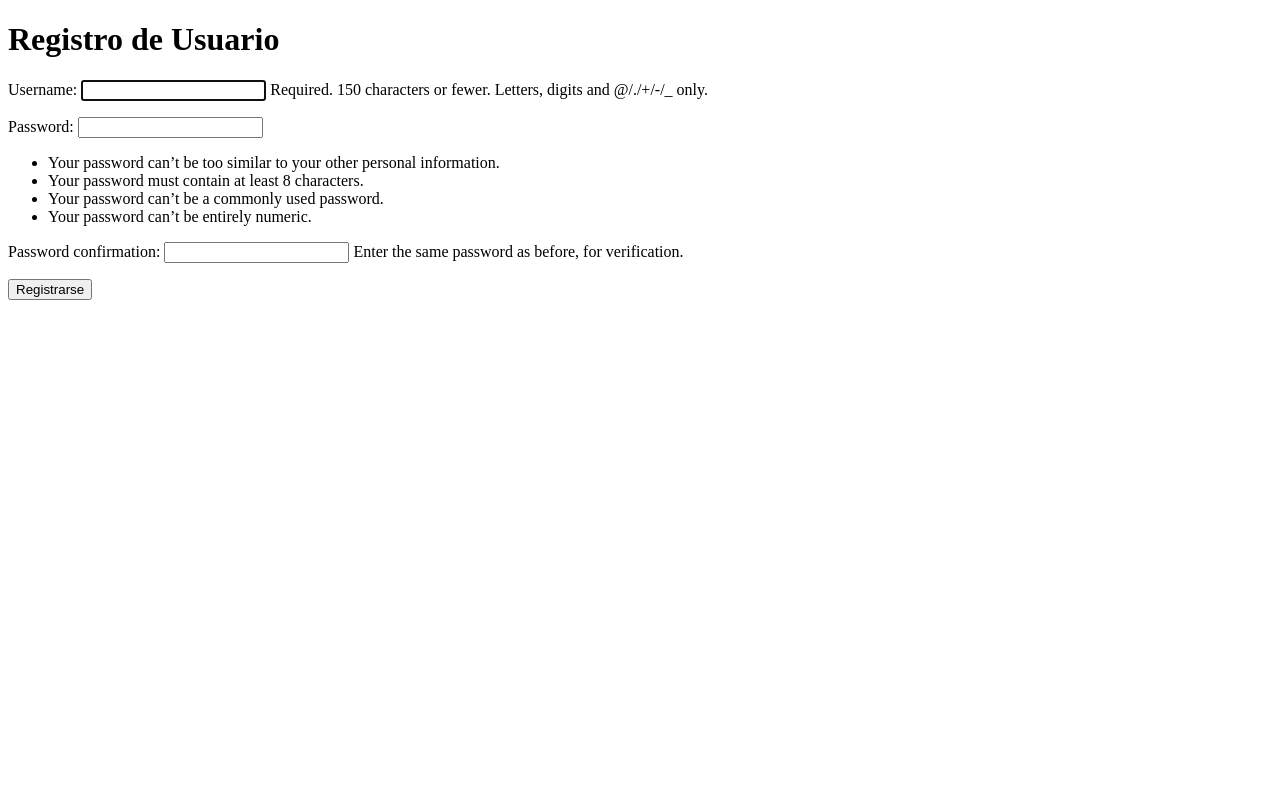
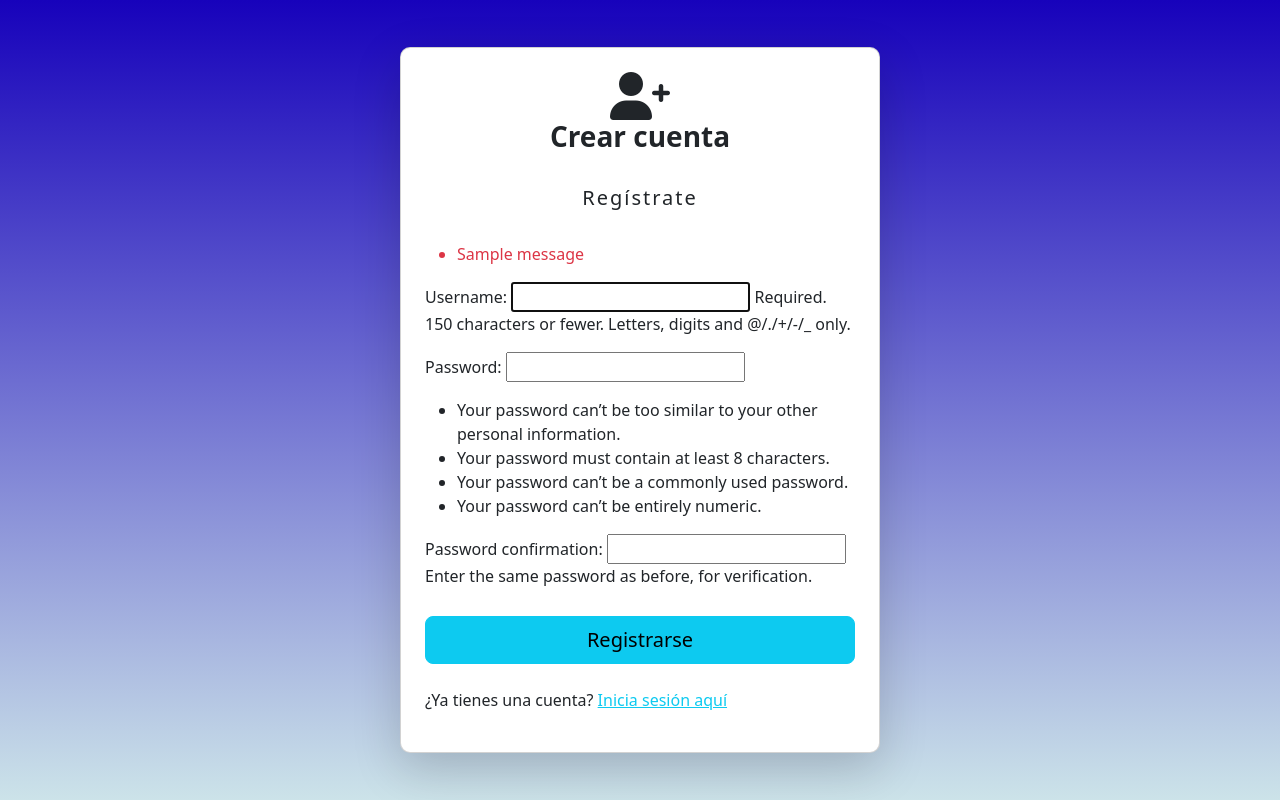
Before and after one commit to AzathREJG13/Admin_Escuela, a Django app: page /registro/ in a window 1280 px wide. Run offline with Django 5.2, Linux system fonts and the light colour scheme; tables that the repository leaves empty hold one stand-in row (values such as "Sample post"); one stand-in notice (Sample message) is shown; some libraries are stand-ins or nearby versions.

Commit message:
Actualizacion

```diff
--- a/apps/App1/templates/registration/registro.html
+++ b/apps/App1/templates/registration/registro.html
@@ -1,16 +1,41 @@
+{% load static %}
 <!DOCTYPE html>
 <html lang="es">
 <head>
     <meta charset="UTF-8">
     <meta name="viewport" content="width=device-width, initial-scale=1.0">
     <title>Registro</title>
+    <link href="https://cdnjs.cloudflare.com/ajax/libs/bootstrap/5.3.0/css/bootstrap.min.css" rel="stylesheet">
+    <link href="https://cdnjs.cloudflare.com/ajax/libs/font-awesome/6.0.0/css/all.min.css" rel="stylesheet">
+    <link rel="stylesheet" href="{% static 'css/login.css' %}">
 </head>
 <body>
-    <h1>Registro de Usuario</h1>
-    <form method="post">
-        {% csrf_token %}
-        {{ form.as_p }}
-        <button type="submit">Registrarse</button>
-    </form>
+    <section class="vh-100 d-flex justify-content-center align-items-center">
+        <div class="card shadow-lg p-4" style="width: 30rem; border-radius: 10px;">
+            <div class="text-center mb-4">
+                <i class="fa-solid fa-user-plus fa-3x"></i>
+                <h3 class="fw-bold">Crear cuenta</h3>
+            </div>
+            <form method="post" action="{% url 'registro' %}">
+                {% csrf_token %}
+                <h5 class="fw-normal mb-3 pb-3 text-center" style="letter-spacing: 2px;">Regístrate</h5>
+                {% if messages %}
+                    <ul>
+                        {% for message in messages %}
+                            <li class="text-danger">{{ message }}</li>
+                        {% endfor %}
+                    </ul>
+                {% endif %}
+                <div class="form-outline mb-4">
+                    {{ form.as_p }}
+                </div>
+                <div class="pt-1 mb-4">
+                    <button class="btn btn-info btn-lg btn-block w-100" type="submit">Registrarse</button>
+                </div>
+                <p>¿Ya tienes una cuenta? <a href="{% url 'login' %}" class="link-info">Inicia sesión aquí</a></p>
+            </form>
+        </div>
+    </section>
+    <script src="https://cdnjs.cloudflare.com/ajax/libs/bootstrap/5.3.0/js/bootstrap.bundle.min.js"></script>
 </body>
 </html>
--- a/apps/App1/urls.py
+++ b/apps/App1/urls.py
@@ -1,8 +1,9 @@
 from django.urls import path
-from .views import home, register
+from .views import home, register , inicio
 
 urlpatterns = [
     path('registro/', register, name='registro'),
     path('',home, name= 'home'),
+    path('inicio/', inicio, name = 'inicio'),
 
 ]
--- a/apps/App1/views.py
+++ b/apps/App1/views.py
@@ -33,3 +33,6 @@ def register(request):
         form = UserCreationForm()
 
     return render(request, 'registration/registro.html', {'form': form})
+
+def inicio(request):
+    return render(request, 'inicio.html')
```
Also changed, not shown: apps/App1/templates/home.html (+3 -5 lines), apps/App1/templates/inicio.html (added, +19 -0 lines).
